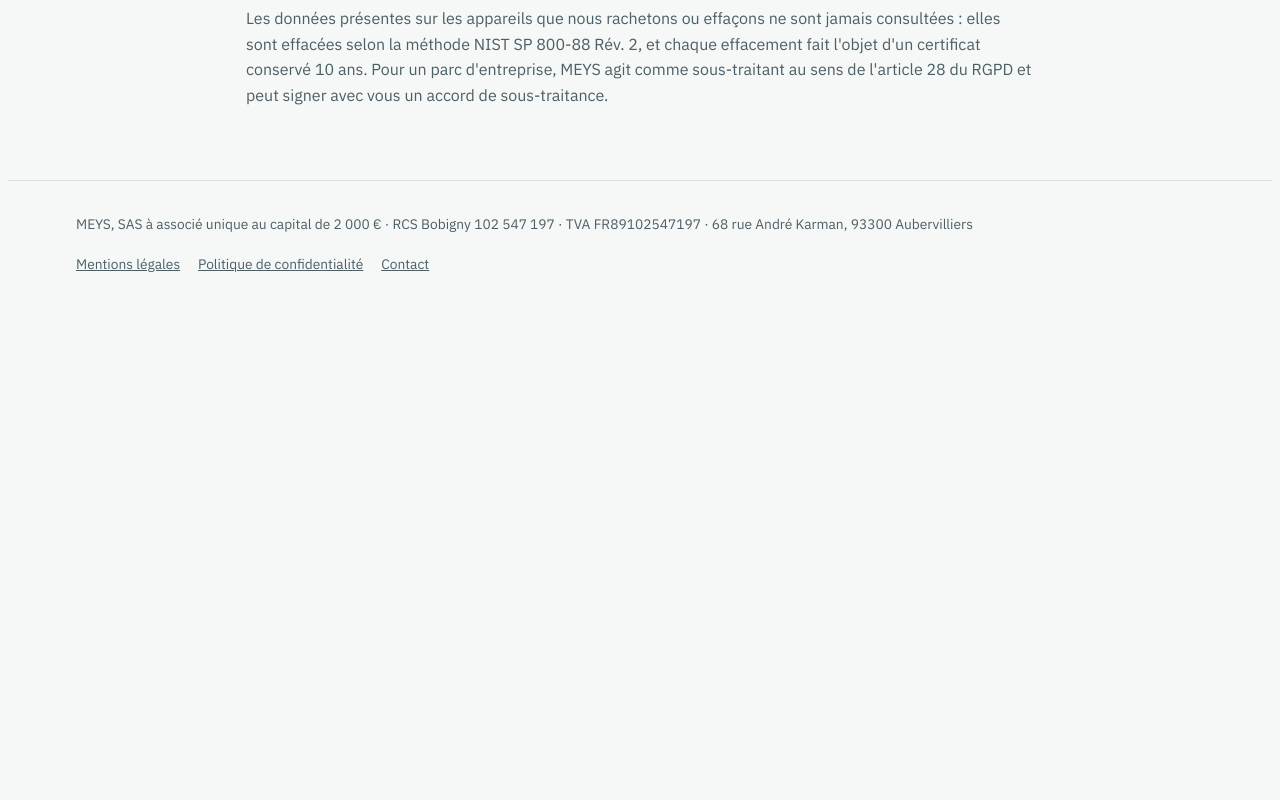
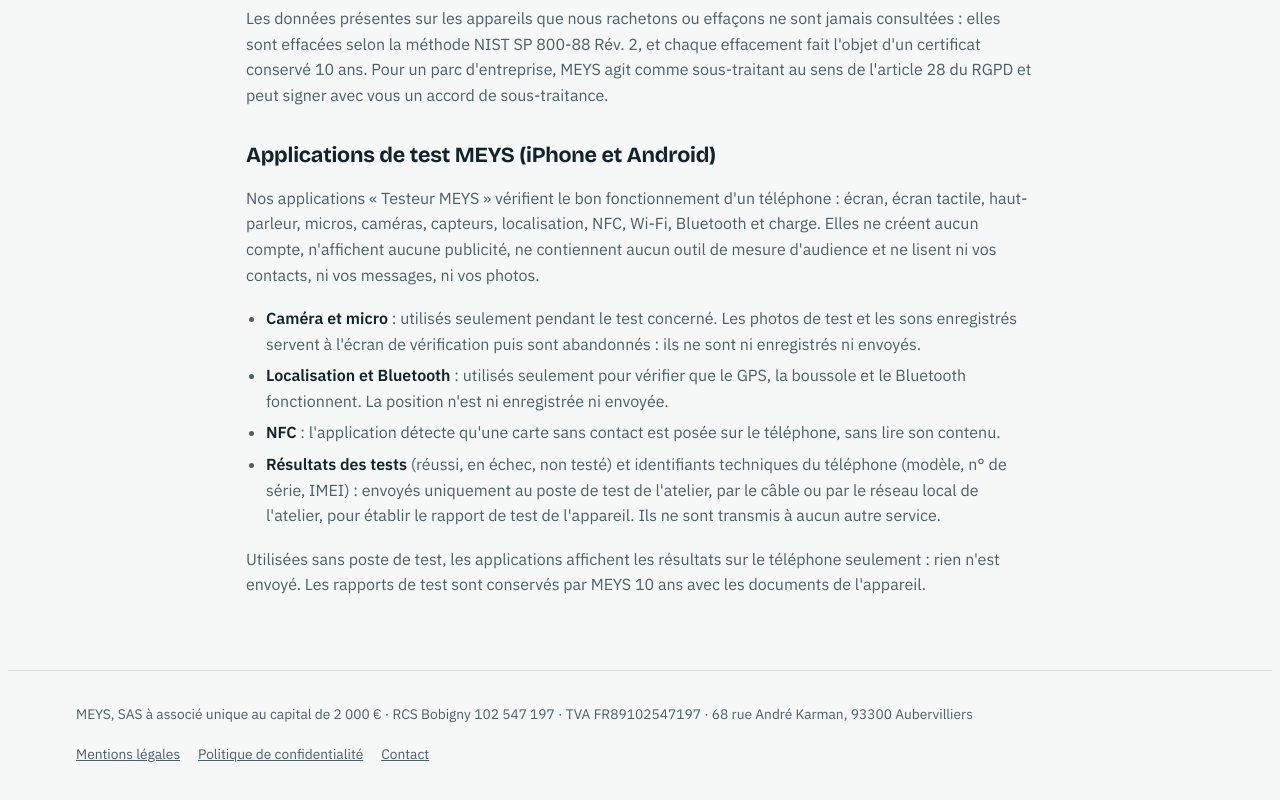
Before and after one commit to mohamedelharchia-maker/site-meys, a plain HTML site: page confidentialite.html in a window 1280 px wide. Shown: the part 1394-2194 px from the top of the page. Before the commit the page ends 1709 px from the top, so only its background shows below. Drawn offline with Linux system fonts and the light colour scheme.

Commit message:
Confidentialité : applications de test MEYS (iPhone et Android)

```diff
--- a/confidentialite.html
+++ b/confidentialite.html
@@ -33,7 +33,7 @@
 <main class="legal"><div class="wrap">
 <span class="eyebrow">Vos données</span>
 <h1 style="font-size:clamp(2rem,4vw,2.8rem)">Politique de confidentialité</h1>
-<p>Mise à jour le 25 novembre 2026. Cette page explique quelles données personnelles MEYS reçoit par ce site et ce qu'elle en fait.</p>
+<p>Mise à jour le 26 novembre 2026. Cette page explique quelles données personnelles MEYS reçoit par ce site et par ses applications de test, et ce qu'elle en fait.</p>
 <h2>Responsable du traitement</h2>
 <p>MEYS, SAS au capital de 2 000 €, RCS Bobigny 102 547 197, 68 rue André Karman, 93300 Aubervilliers. Contact : <span class="mono">contact@meys-tech.fr</span>.</p>
 <h2>Données que nous recevons</h2>
@@ -53,6 +53,15 @@
 <p>Vous pouvez demander l'accès à vos données, leur rectification, leur effacement, la limitation de leur traitement, leur portabilité, ou vous opposer à leur traitement, en écrivant à <span class="mono">contact@meys-tech.fr</span>. Nous répondons sous un mois. Vous pouvez aussi adresser une réclamation à la CNIL (<a href="https://www.cnil.fr">cnil.fr</a>).</p>
 <h2>Appareils que vous nous confiez</h2>
 <p>Les données présentes sur les appareils que nous rachetons ou effaçons ne sont jamais consultées : elles sont effacées selon la méthode NIST SP 800-88 Rév. 2, et chaque effacement fait l'objet d'un certificat conservé 10 ans. Pour un parc d'entreprise, MEYS agit comme sous-traitant au sens de l'article 28 du RGPD et peut signer avec vous un accord de sous-traitance.</p>
+<h2>Applications de test MEYS (iPhone et Android)</h2>
+<p>Nos applications « Testeur MEYS » vérifient le bon fonctionnement d'un téléphone : écran, écran tactile, haut-parleur, micros, caméras, capteurs, localisation, NFC, Wi-Fi, Bluetooth et charge. Elles ne créent aucun compte, n'affichent aucune publicité, ne contiennent aucun outil de mesure d'audience et ne lisent ni vos contacts, ni vos messages, ni vos photos.</p>
+<ul>
+<li><strong>Caméra et micro</strong> : utilisés seulement pendant le test concerné. Les photos de test et les sons enregistrés servent à l'écran de vérification puis sont abandonnés : ils ne sont ni enregistrés ni envoyés.</li>
+<li><strong>Localisation et Bluetooth</strong> : utilisés seulement pour vérifier que le GPS, la boussole et le Bluetooth fonctionnent. La position n'est ni enregistrée ni envoyée.</li>
+<li><strong>NFC</strong> : l'application détecte qu'une carte sans contact est posée sur le téléphone, sans lire son contenu.</li>
+<li><strong>Résultats des tests</strong> (réussi, en échec, non testé) et identifiants techniques du téléphone (modèle, n° de série, IMEI) : envoyés uniquement au poste de test de l'atelier, par le câble ou par le réseau local de l'atelier, pour établir le rapport de test de l'appareil. Ils ne sont transmis à aucun autre service.</li>
+</ul>
+<p>Utilisées sans poste de test, les applications affichent les résultats sur le téléphone seulement : rien n'est envoyé. Les rapports de test sont conservés par MEYS 10 ans avec les documents de l'appareil.</p>
 </div></main>
 <footer>
   <div class="wrap">
```
